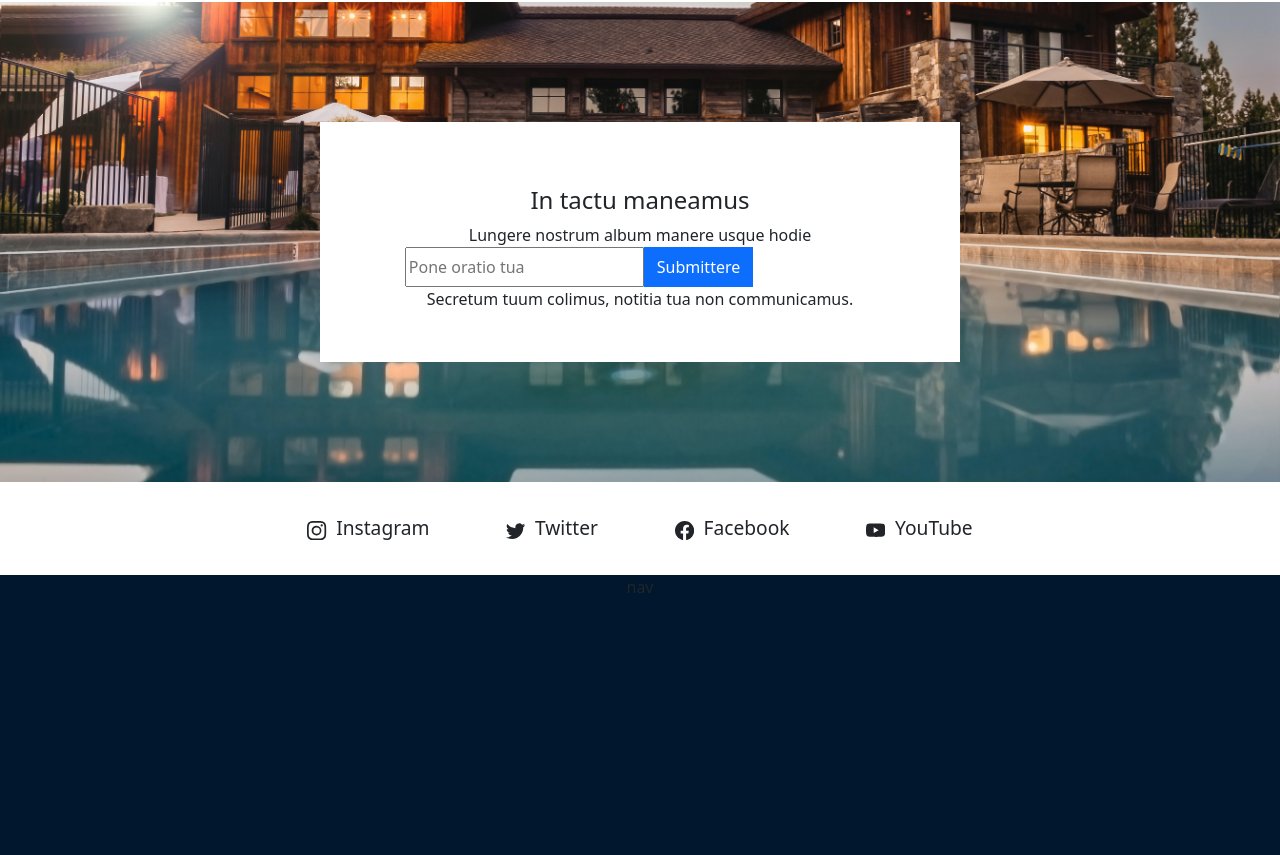
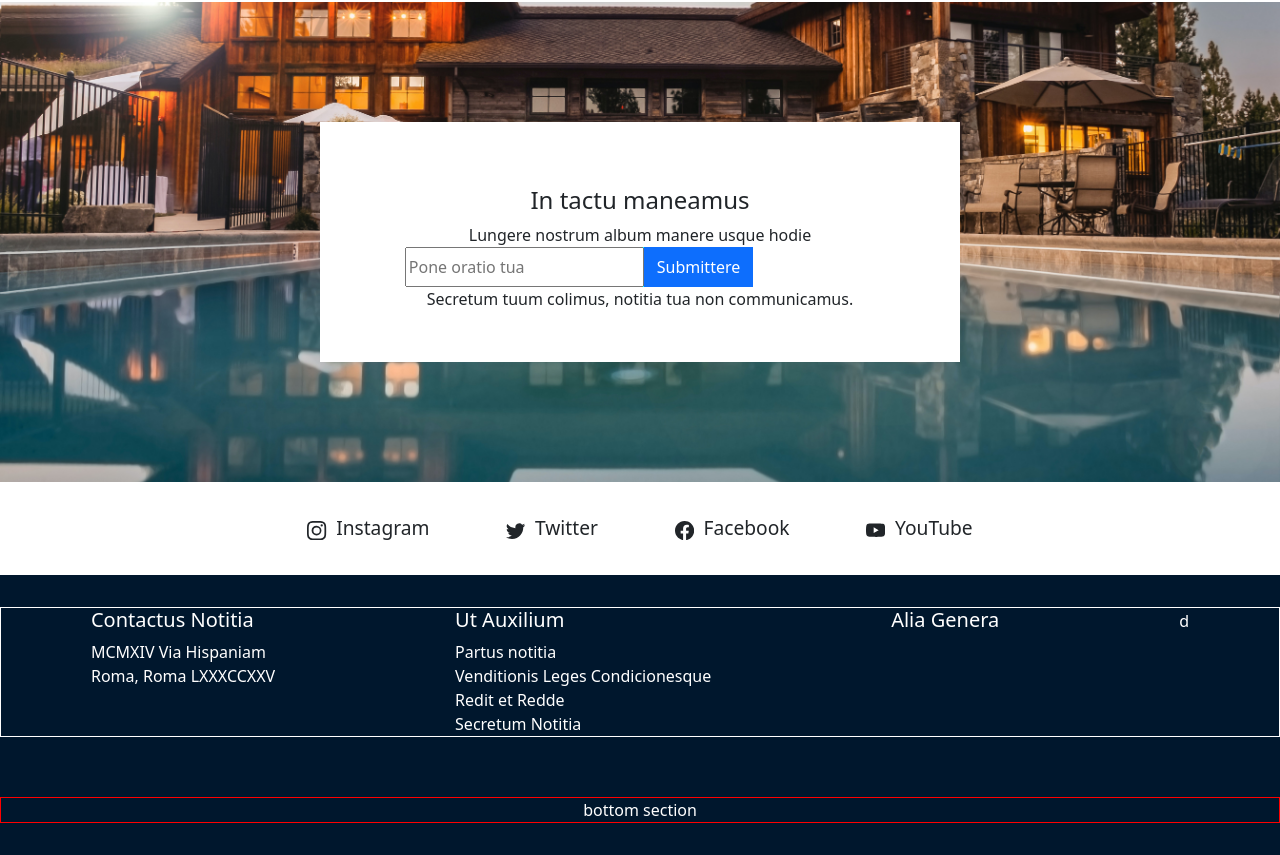
Before and after one commit to thatvictor7/realEastateLandingPage, a React (Create React App) app: page / in a window 1280 px wide. Shown: the part 4098-4953 px from the top of the page. Built offline with nearby package versions, Linux system fonts and the light colour scheme.

Commit message:
styled bottom nav, added links

```diff
--- a/src/components/navBottom.jsx
+++ b/src/components/navBottom.jsx
@@ -1,9 +1,38 @@
 import '../styling/navBottom.scss'
 
 export default function NavBottom(params) {
-    return(
-        <div id='bottom-nav-container'>
-            nav
+    return (
+        <div id='bottom-nav-container' className='flex-center'>
+            <div id='head-bottom-nav' className='flex-center'>
+                <div>
+                    <h5>
+                        Contactus Notitia
+                    </h5>
+                    <p>
+                        MCMXIV Via Hispaniam <br></br>Roma, Roma LXXXCCXXV
+                    </p>
+                </div>
+                <div className='nav-column'>
+                    <h5>
+                        Ut Auxilium
+                    </h5>
+                    <span>Partus notitia</span>
+                    <span>Venditionis Leges Condicionesque</span>
+                    <span>Redit et Redde</span>
+                    <span>Secretum Notitia</span>
+                </div>
+                <div>
+                    <h5>
+                        Alia Genera
+                    </h5>
+                </div>
+                <div>
+                    d
+                </div>
+            </div>
+            <div id='end-bottom-nav'>
+                bottom section
+            </div>
         </div>
     )
 }
--- a/src/styling/navBottom.scss
+++ b/src/styling/navBottom.scss
@@ -2,4 +2,28 @@
 
 #bottom-nav-container {
     height: 35vh;
+    color: white;
+    flex-direction: column;
+    justify-content: space-between;
+    padding: 2em 0;
+    width: 100%;
 }
+
+#head-bottom-nav {
+    border: 1px solid white;
+    width: 100%;
+    flex-direction: row;
+    justify-content: space-around;
+    text-align: left;
+    align-items: baseline;
+}
+
+.nav-column {
+    display: flex;
+    flex-direction: column;
+}
+
+#end-bottom-nav {
+    border: 1px solid red;
+    width: 100%;
+}
```
